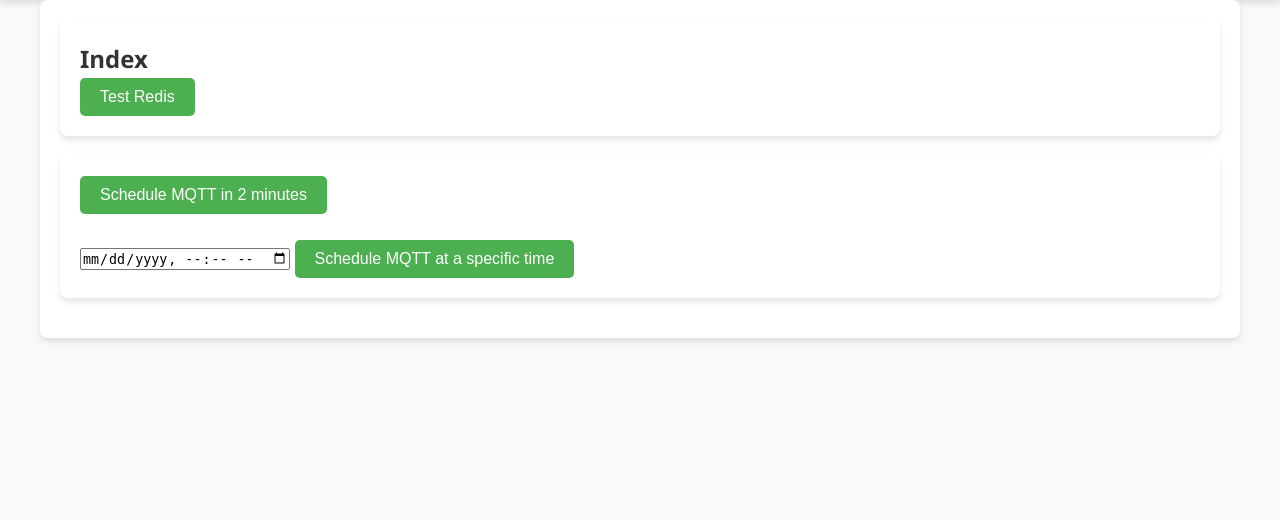
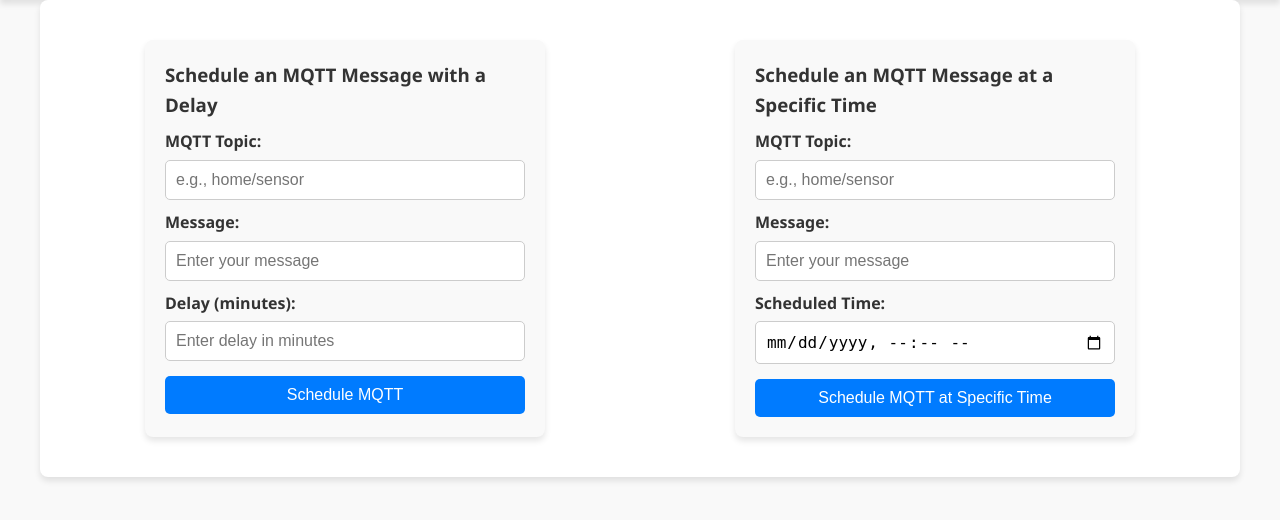
Before and after one commit to Narkfr/growhub, a Flask app: page / in a window 1280 px wide. Shown: the part 180-700 px from the top of the page. Run offline with Flask 3, Linux system fonts and the light colour scheme.

Commit message:
improve test form

```diff
--- a/back/app/static/css/styles.css
+++ b/back/app/static/css/styles.css
@@ -63,24 +63,21 @@ main {
 }
 
 /* Boutons */
+
 button {
-    background-color: #4CAF50; /* Vert moderne */
+    margin-top: 15px;
+    padding: 10px;
+    font-size: 16px;
     color: white;
+    background: #007BFF;
     border: none;
-    padding: 10px 20px;
     border-radius: 5px;
     cursor: pointer;
-    font-size: 1rem;
-    transition: background-color 0.3s ease, transform 0.2s ease;
+    transition: background 0.3s;
 }
 
 button:hover {
-    background-color: #45a049; /* Vert plus foncé au survol */
-    transform: translateY(-2px); /* Effet de levée */
-}
-
-button:active {
-    transform: translateY(0); /* Retour à la position initiale */
+    background: #0056b3;
 }
 
 /* Section Chicken */
@@ -109,11 +106,36 @@ button:active {
     display: inline-block;
 }
 
-/* Effet de carte pour les sections */
+.column {
+    display: flex; /* Arrange elements in a row */
+    justify-content: center; /* Center the cards */
+    gap: 20px; /* Space between the cards */
+    flex-wrap: wrap; /* Wrap if screen is too small */
+}
+
 .card {
-    background-color: white;
+    max-width: 400px;
+    margin: 20px auto;
     padding: 20px;
     border-radius: 8px;
-    box-shadow: 0 4px 6px rgba(0, 0, 0, 0.1);
-    margin-bottom: 20px;
+    box-shadow: 0px 4px 6px rgba(0, 0, 0, 0.1);
+    background: #f9f9f9;
 }
+
+/* Form styling */
+form {
+    display: flex;
+    flex-direction: column;
+}
+
+label {
+    font-weight: bold;
+    margin: 10px 0 5px;
+}
+
+input {
+    padding: 10px;
+    font-size: 16px;
+    border: 1px solid #ccc;
+    border-radius: 5px;
+}
--- a/back/app/static/js/scripts.js
+++ b/back/app/static/js/scripts.js
@@ -1,26 +1,39 @@
-function scheduleMqttTask(topic, message) {
+function scheduleMqttTaskAtDelay(event) {
+    event.preventDefault(); // Prevent page reload
+
+    // Get form data
+    const formData = new FormData(event.target);
+    const topic = formData.get("topic");
+    const message = formData.get("message");
+    const delay = parseInt(formData.get("delay"), 10); // Convert to integer
     fetch('/schedule/mqtt', {
         method: 'POST',
         headers: { 'Content-Type': 'application/json' },
-        body: JSON.stringify({ topic: topic, message: message, delay: 20 })
+        body: JSON.stringify({ topic: topic, message: message, delay: delay })
     }).then(response => response.json()).then(data => {
         console.log(data);
-        alert("MQTT message scheduled in 2 minutes!");
+        alert(`MQTT message scheduled in ${delay} seconds!`);
     });
 }
 
-function scheduleMqttTaskAtTime(topic, message) {
-    const datetime = new Date(document.getElementById('mqttScheduleTime').value)
+function scheduleMqttTaskAtTime(event) {
+    event.preventDefault();
+    console.log(event);
+    // Get form data
+    const formData = new FormData(event.target);
+    const topic = formData.get("topic");
+    const message = formData.get("message");
+    const datetime = new Date(formData.get("datetime"))
         .toISOString()
         .slice(0, 19)
-        .replace("T", " "); // "2025-02-09 21:30:00"
+        .replace("T", " "); // Format: "YYYY-MM-DD HH:MM:SS"
     fetch('/schedule/mqtt/datetime', {
         method: 'POST',
         headers: { 'Content-Type': 'application/json' },
         body: JSON.stringify({ topic: topic, message: message + datetime, datetime: datetime })
     }).then(response => response.json()).then(data => {
         console.log(data);
-        alert("MQTT message scheduled at " + datetime);
+        alert(`MQTT message scheduled at ${datetime}`);
     });
 }
 
--- a/back/app/templates/index.html
+++ b/back/app/templates/index.html
@@ -3,20 +3,40 @@
 {% block title %}Index - Growhub{% endblock %}
 
 {% block content %}
-<div class="card">
-    <h2>Index</h2>
-    <button onclick="sendRedisTask('growhub', 'prout')">Test Redis</button>
-</div>
-<div class="card">
-    <button onclick="scheduleMqttTask('scheduled', 'Scheduled message')">
-        Schedule MQTT in 2 minutes
-    </button>
-    <br><br>
+<div class="column">
+    <div class="card">
+        <!-- Form for scheduling an MQTT message after a delay -->
+        <h3>Schedule an MQTT Message with a Delay</h3>
+        <form id="scheduleForm" onsubmit="scheduleMqttTaskAtDelay(event)">
+            <label for="topic">MQTT Topic:</label>
+            <input type="text" name="topic" required placeholder="e.g., home/sensor">
 
-    <input type="datetime-local" id="mqttScheduleTime">
-    <button onclick="scheduleMqttTaskAtTime('scheduled', 'Scheduled at specific time')">
-        Schedule MQTT at a specific time
-    </button>
+            <label for="message">Message:</label>
+            <input type="text" name="message" required placeholder="Enter your message">
+
+            <label for="delay">Delay (minutes):</label>
+            <input type="number" name="delay" required min="1" placeholder="Enter delay in minutes">
+
+            <button type="submit">Schedule MQTT</button>
+        </form>
+    </div>
+
+    <div class="card">
+        <!-- Form for scheduling an MQTT message at a specific time -->
+        <h3>Schedule an MQTT Message at a Specific Time</h3>
+        <form id="scheduleTimeForm" onsubmit="scheduleMqttTaskAtTime(event)">
+            <label for="topic">MQTT Topic:</label>
+            <input type="text" name="topic" required placeholder="e.g., home/sensor">
+
+            <label for="message">Message:</label>
+            <input type="text" name="message" required placeholder="Enter your message">
+
+            <label for="datetime">Scheduled Time:</label>
+            <input type="datetime-local" name="datetime" required>
+
+            <button type="submit">Schedule MQTT at Specific Time</button>
+        </form>
+    </div>
 </div>
 
 {% endblock %}
```
